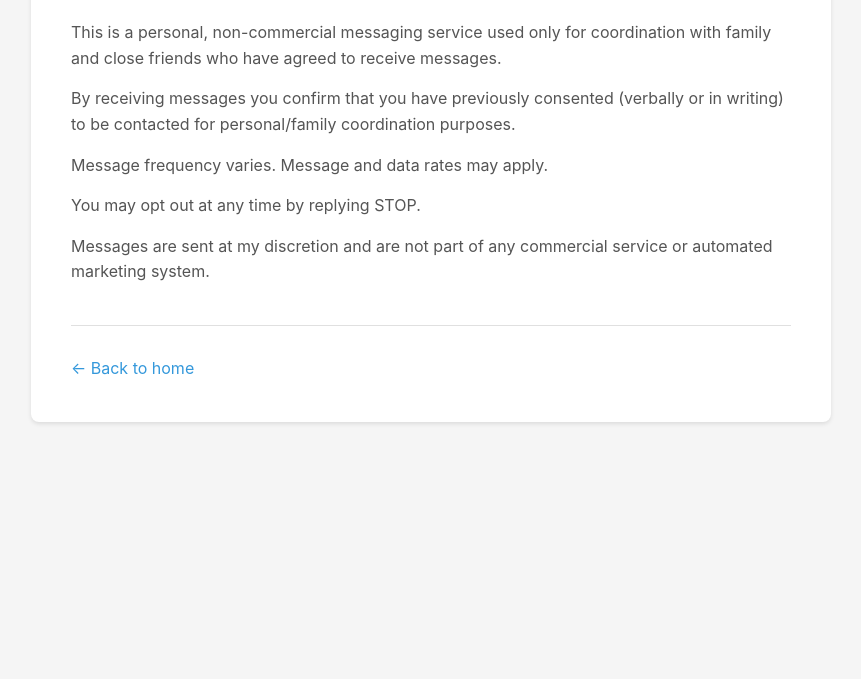
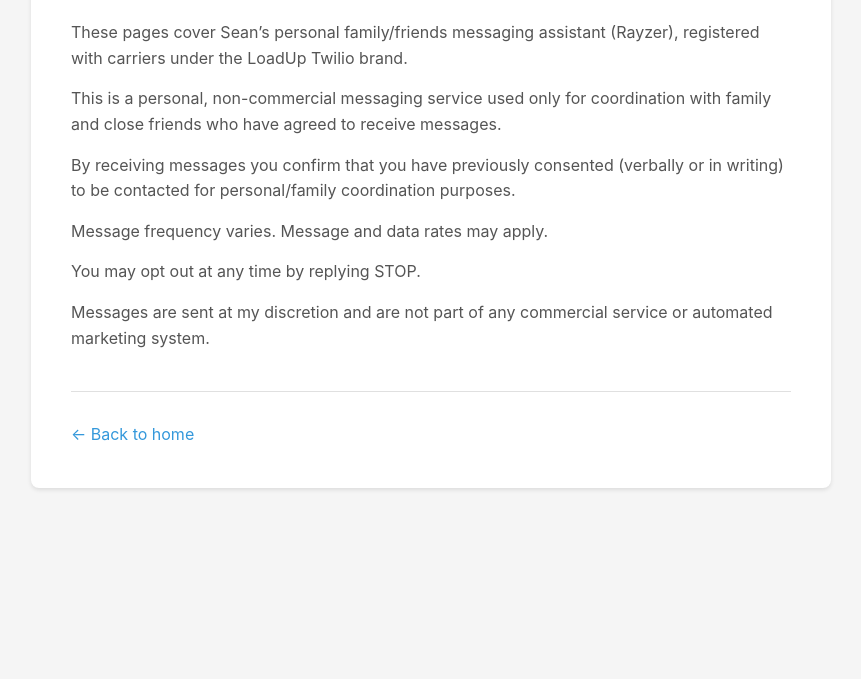
Before and after one commit to pureslurp/Rayzer, a plain HTML site: page terms.html in a window 1280 px wide. Shown: the part 121-800 px from the top of the page, without its empty margins (209-1070 px from the left). Drawn offline with Linux system fonts and the light colour scheme.

Commit message:
Clarify Rayzer vs LoadUp Twilio brand on terms page

```diff
--- a/terms.html
+++ b/terms.html
@@ -52,6 +52,8 @@
     <div class="container">
         <h1>Terms of Use – Personal Messaging</h1>
 
+        <p>These pages cover Sean’s personal family/friends messaging assistant (Rayzer), registered with carriers under the LoadUp Twilio brand.</p>
+
         <p>This is a personal, non-commercial messaging service used only for coordination with family and close friends who have agreed to receive messages.</p>
 
         <p>By receiving messages you confirm that you have previously consented (verbally or in writing) to be contacted for personal/family coordination purposes.</p>
```
